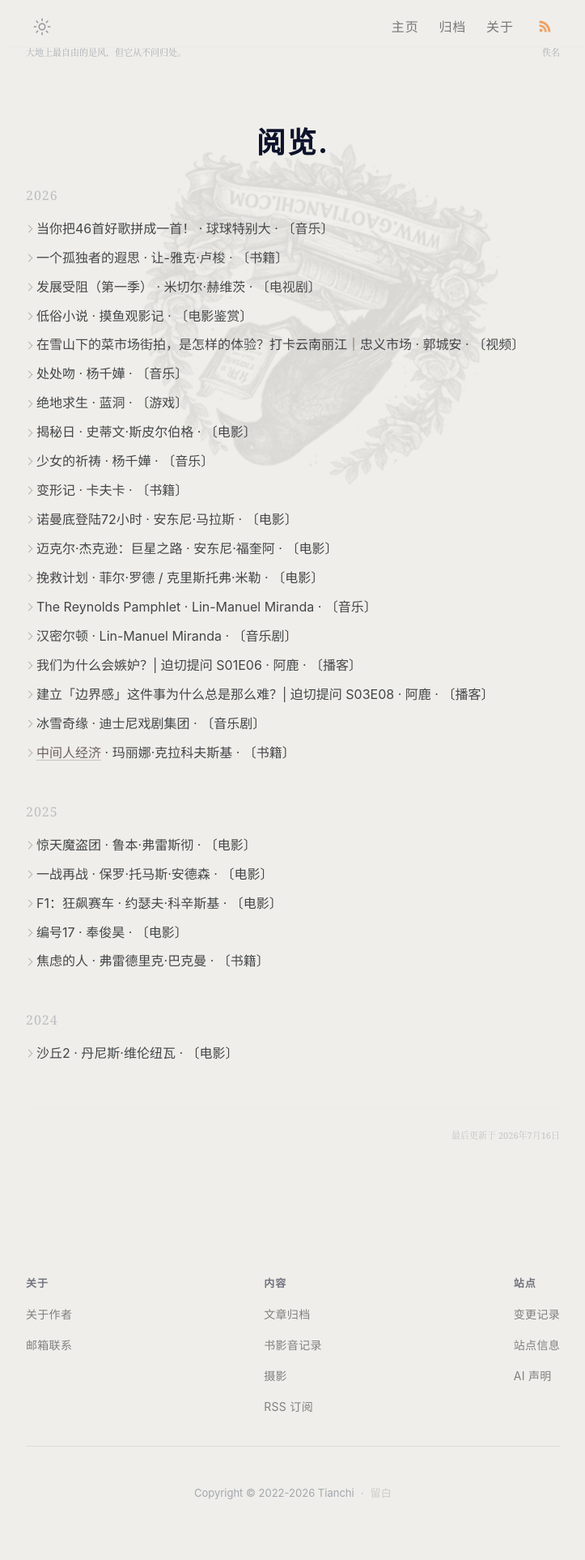
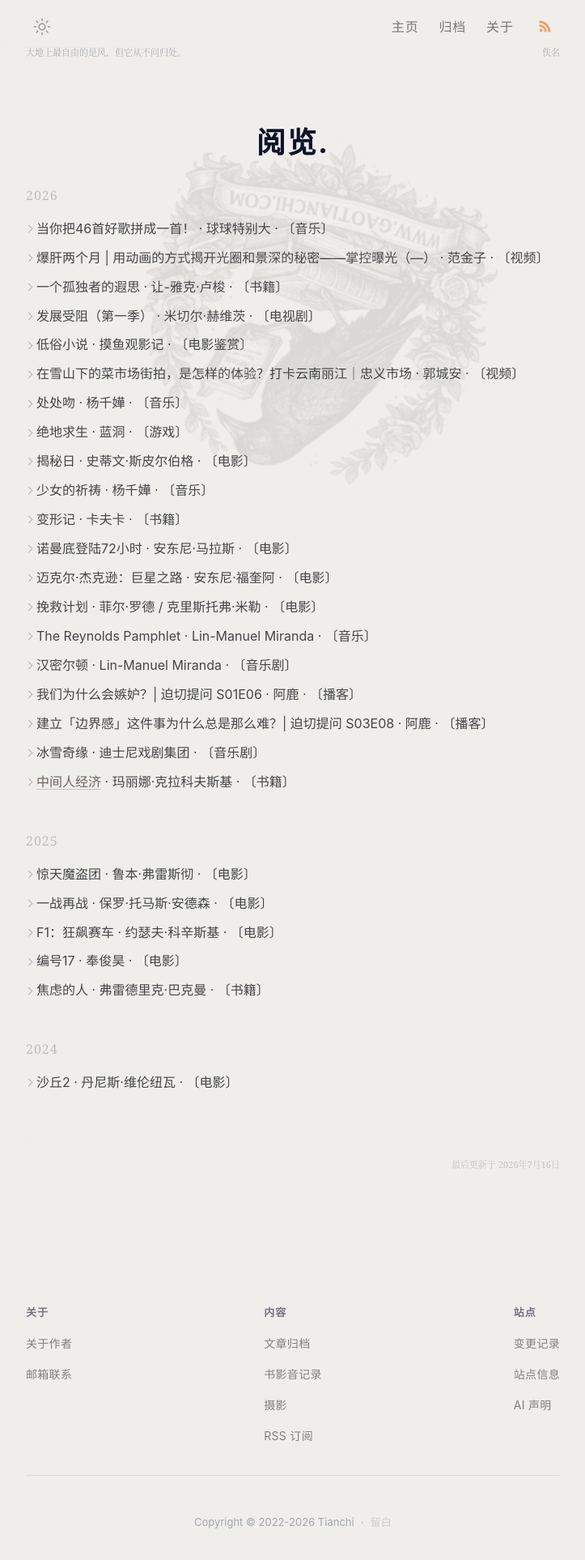
Before and after one commit to gaotianchi/gaotianchi.github.io, a Jekyll site: the page built from _pages/library.html, in a window 1280 px wide. Shown: the whole page at 81% size, without its empty margins (278-1001 px from the left). Built offline with Jekyll 4.4.1, drawn with Linux system fonts in a browser that asks for light colours; before the commit the page ends 1890 px from its top, so only the background shows below that.

Commit message:
feat(library): 添加视频《爆肝两个月 | 用动画的方式揭开光圈和景深的秘密》

```diff
--- a/_data/library.yml
+++ b/_data/library.yml
@@ -9,6 +9,12 @@
 #     post: 相关文章路径（可选）— 有值时作品名渲染为链接
 #
 # 条目按 started 倒序排列，同一年份自动归组。
+
+- title: 爆肝两个月 | 用动画的方式揭开光圈和景深的秘密——掌控曝光（—）
+  creator: 范金子
+  type: 视频
+  started: 2026-08-11
+  notes: 但我尝试搞清楚为什么放大光光圈之后会出现背景的模糊啊，这个视频就给了我答案。
 
 - title: 当你把46首好歌拼成一首！
   creator: 球球特别大
```
